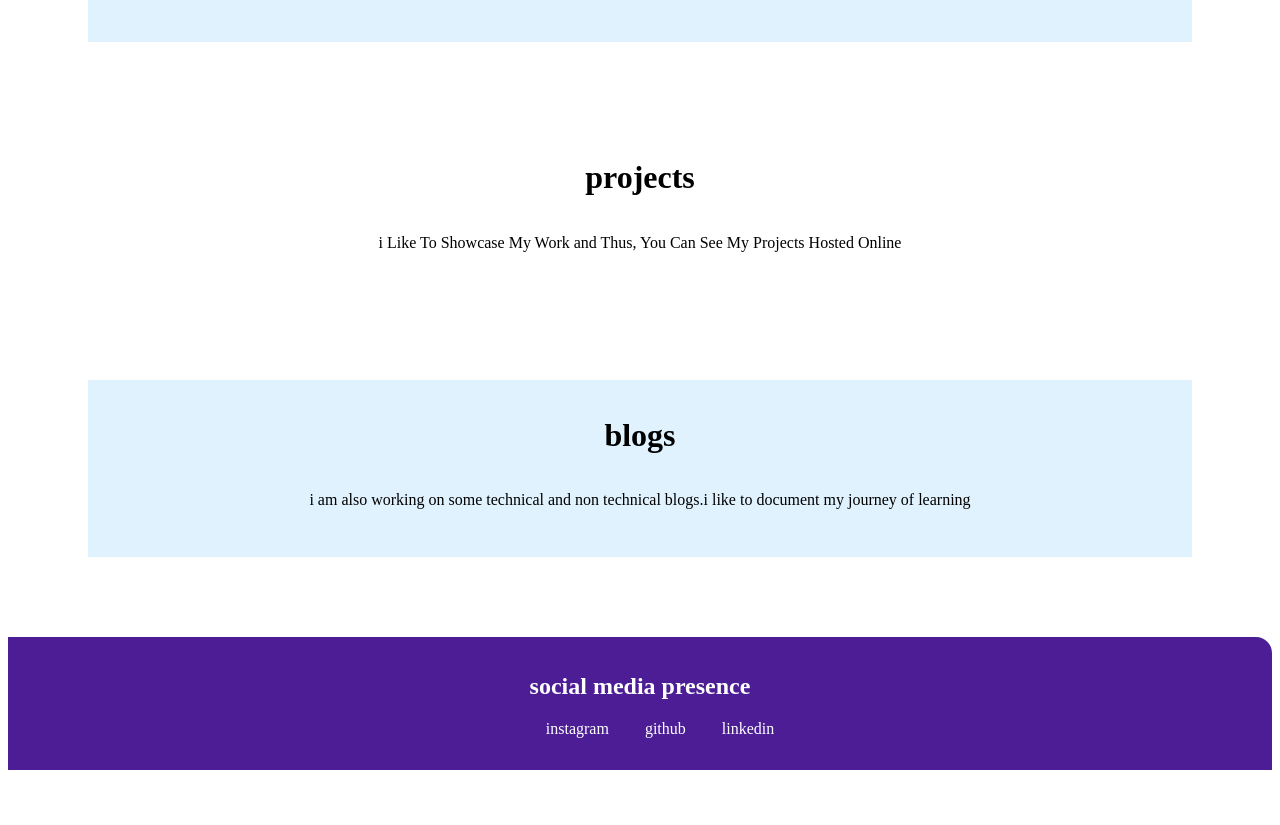
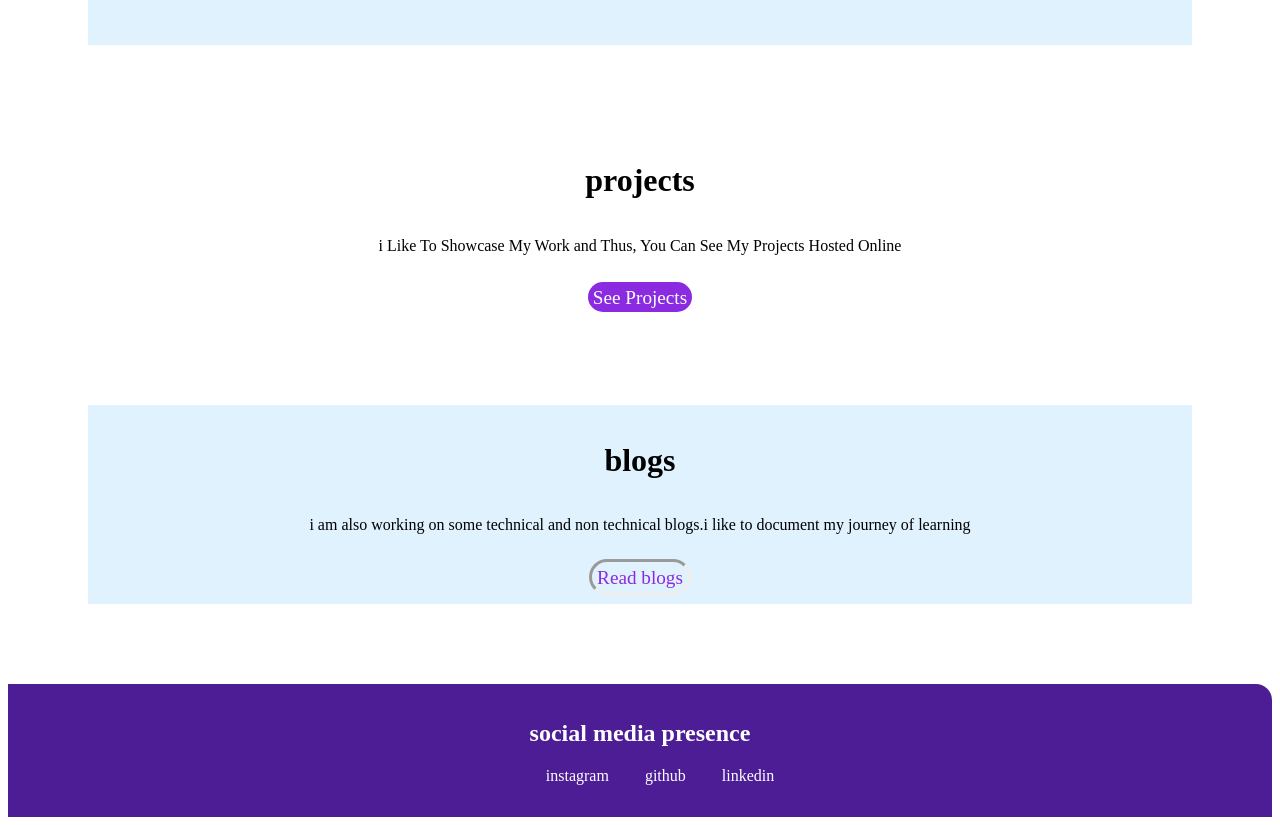
Before and after one commit to abhi9065/abhishek-jain, a plain HTML site: page index.html in a window 1280 px wide. Shown: the part 868-1693 px from the top of the page. Before the commit the page ends 1646 px from the top, so only its background shows below. Drawn offline with Linux system fonts and the light colour scheme.

Commit message:
a tag update

```diff
--- a/index.html
+++ b/index.html
@@ -45,6 +45,8 @@
    <div class="projects" >
     <h1 class="projects-heading">projects</h1>
     <p class="under">i Like To Showcase My Work and Thus, You Can See My Projects Hosted Online</p>
+    <a class="section-link2" href="./project.html">See Projects</a>
+
 
    </div>
 
@@ -53,7 +55,9 @@
 
     <h1 class="blogs-heading">blogs</h1>
     <p class="under">i am also working on some technical and non technical blogs.i like to document my journey of learning</p>
-   </div>
+    <a class="read-blogs" href="./blogs.html">Read blogs</a>
+
+</div>
 
 <footer class="footer">
    <h2 class="footer-heading">social media presence</h2>
--- a/project.css/project.css
+++ b/project.css/project.css
@@ -45,7 +45,7 @@ text-align: right;
 .heading{
 
     text-align: center;
-    padding: 5rem;
+    padding: 3rem;
     font-size: x-large;
 
 }
--- a/style.css/style.css
+++ b/style.css/style.css
@@ -13,6 +13,7 @@
     padding: 0rem;
     color: white;
     text-decoration: none;
+    font-size: large;
 }
 
 .ordered-list{
@@ -78,6 +79,31 @@ text-align: right;
     margin: 5rem;
 }
 
+.section-link2{
+
+    color: white;
+    background-color:blueviolet ;
+    text-decoration: none;
+    font-size: larger;
+    border-radius: 1.5rem;
+    padding: 0.3rem;
+
+
+}
+
+
+.read-blogs{
+
+    border-style:inset ;
+    color:blueviolet;
+    border-radius: rem;
+    text-decoration: none;
+    font-size: larger;
+    border-radius: 1.5rem;
+    padding: 0.3rem;
+}
+
+
 .section-heading{
 
     text-align: center;
@@ -95,6 +121,7 @@ text-align: right;
     background-color: white;
     padding: 1rem;
     margin: 5rem;
+    text-align: center;
 }
 
 .projects-heading{
@@ -114,7 +141,7 @@ text-align: right;
     background-color:#E0F2FE ;
     margin: 5rem;
     padding: 1rem;
-
+     text-align: center;
 }
 
 .blogs-heading{
```
Also changed, not shown: blogs.css/blogs.css (+7 -3 lines).
